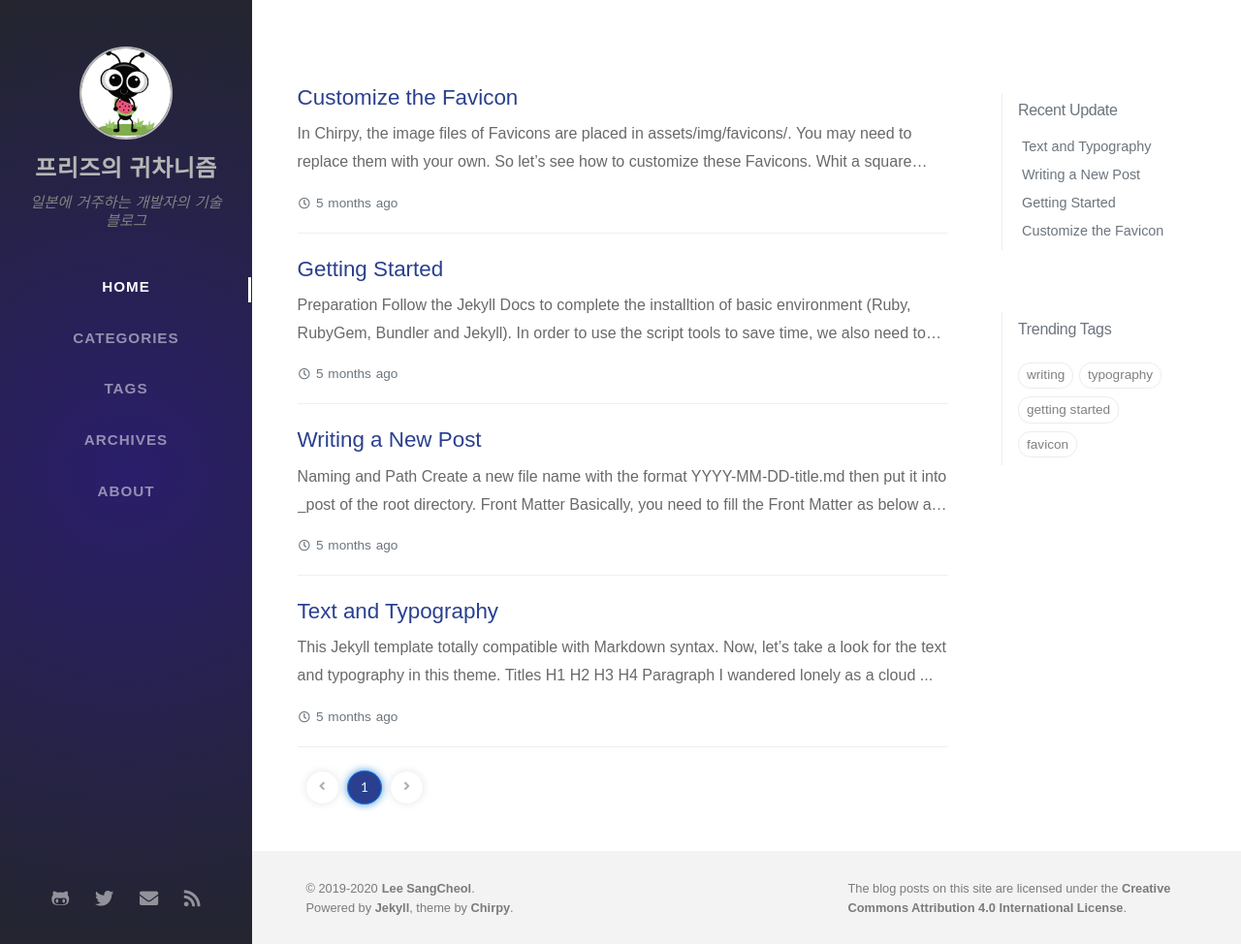
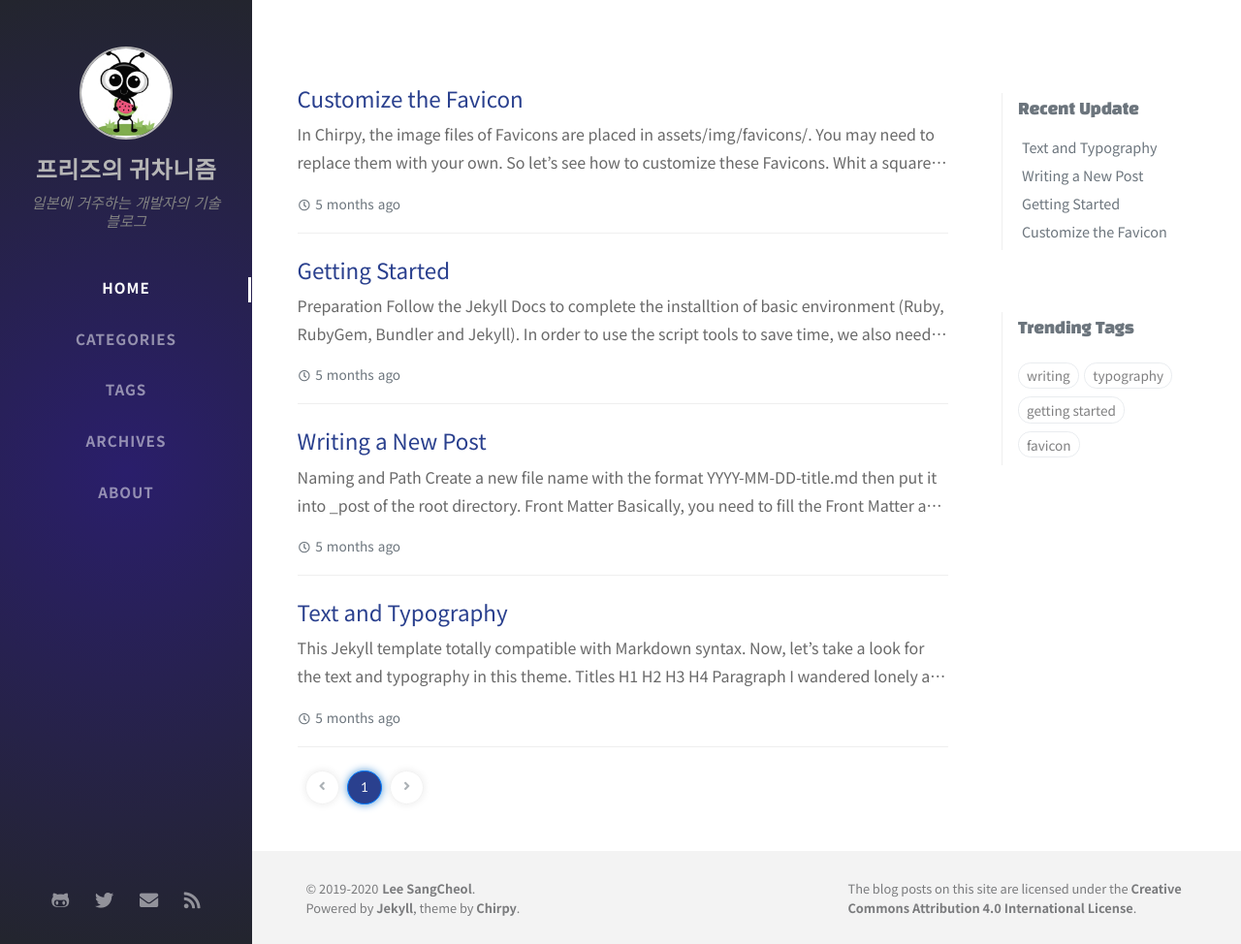
Before and after one commit to FREEZ2385/freez2385.github.io, a Jekyll site: the page built from index.html, in a window 1280 px wide and 974 px high. Shown: the whole window at 97% size. Built offline with Jekyll 4.4.1, drawn with Linux system fonts in a browser that asks for light colours; nearby versions of some CDN libraries; some web fonts are replaced; the list of posts is cut into pages by our own code; comment, search, counter and statistics services are not loaded.

Commit message:
Update main.scss

```diff
--- a/assets/css/main.scss
+++ b/assets/css/main.scss
@@ -9,6 +9,7 @@
 */
 
 @import "_fonts";
+@import url('https://fonts.googleapis.com/css?family=Black+Han+Sans|Noto+Sans+KR:400,700&display=swap&subset=korean');
 @import "_dark/dark-main";
 
 html, body {
@@ -26,7 +27,7 @@ body {
   background: var(--main-wrapper-bg, #fafafa);
   color: var(--text-color, #212529);
   -webkit-font-smoothing: antialiased;
-  font-family: 'Source Sans Pro', 'Microsoft Yahei', sans-serif;
+  font-family: 'Noto Sans KR', 'Black Han Sans', sans-serif;
 }
 
 /*--- sidebar layout ---*/
@@ -502,7 +503,7 @@ footer .license a {
   margin-bottom: 0;
   letter-spacing: -0.02em;
   font-size: 1rem;
-  font-family: 'Oswald', sans-serif;
+  font-family: 'Black Han Sans', sans-serif;
 }
 
 .access .post-content {
```
